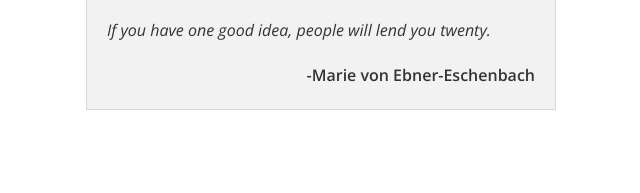
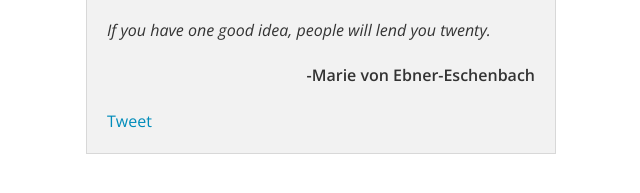
Before and after one commit to StrongeLeeroy/freecodecamp-solutions, a plain HTML site: page ziplines/03-build-a-random-quote-machine/index.html in a window 1280 px wide. Shown: the part 187-380 px from the top of the page, 319-959 px from the left. Drawn offline with nearby package versions, Linux system fonts and the light colour scheme.

Commit message:
Update zipline n. 2

```diff
--- a/ziplines/03-build-a-random-quote-machine/app.js
+++ b/ziplines/03-build-a-random-quote-machine/app.js
@@ -30,7 +30,26 @@ function chooseRandom(min, max) {
 
 function printQuote(){
 	var randomQuote = chooseRandom(0, quoteCollection.length - 1);
-	console.log(quoteCollection[randomQuote].quote);
+  var tweetText = truncateQuote(quoteCollection[randomQuote].quote) + ' (by ' + quoteCollection[randomQuote].author + ')';
+  console.log(tweetText);
 	$('.quote').text(quoteCollection[randomQuote].quote);
 	$('.author').text('-' + quoteCollection[randomQuote].author);
+  $('.twitter-share-button').attr('data-text', tweetText);
+
+    $('iframe').remove();
+    var tweetBtn = $('<a></a>')
+        .addClass('twitter-share-button')
+        .attr('href', 'http://twitter.com/share')
+        .attr('data-url', 'http://www.gorkahernandez.com')
+        .attr('data-text', tweetText);
+    $('#tweetBtn').append(tweetBtn);
+    twttr.widgets.load();
 }
+
+function truncateQuote(quote){
+  if (quote.length > 80){
+    return quote.substr(0, 80).trim() + '...';
+  } else {
+    return quote;
+  }
+}
--- a/ziplines/03-build-a-random-quote-machine/index.html
+++ b/ziplines/03-build-a-random-quote-machine/index.html
@@ -4,6 +4,7 @@
 	<meta charset="UTF-8">
 	<link rel="stylesheet" href="css/foundation.css" />
 	<link rel="stylesheet" href="main.css">
+	<script src="http://platform.twitter.com/widgets.js"></script>
 	<title>Random Quote Machine</title>
 </head>
 <body>
@@ -20,8 +21,13 @@
     <div class="row">
       <div class="small-6 small-offset-3 columns">
         <div class="panel">
-				<p class="quote">Lorem ipsum dolor sit amet, consectetur adipisicing elit. Iure excepturi laborum quae harum provident voluptates doloribus magni eius dolor, quo quis optio similique hic, pariatur nisi, et blanditiis, quam corporis.</p>
-				<p class="author">-Lorem Ipsum</p>
+          <p class="quote"></p>
+          <p class="author"></p>
+          <div id="tweetBtn">
+            <a href="https://twitter.com/share" class="twitter-share-button" data-text="">Tweet</a>
+  			<script>
+  				!function(d,s,id){var js,fjs=d.getElementsByTagName(s)[0],p=/^http:/.test(d.location)?'http':'https';if(!d.getElementById(id)){js=d.createElement(s);js.id=id;js.src=p+'://platform.twitter.com/widgets.js';fjs.parentNode.insertBefore(js,fjs);}}(document, 'script', 'twitter-wjs');</script>
+            </div>
         </div>
       </div>
     </div>
```
Lines whose indentation alone changed are shown as unchanged.
